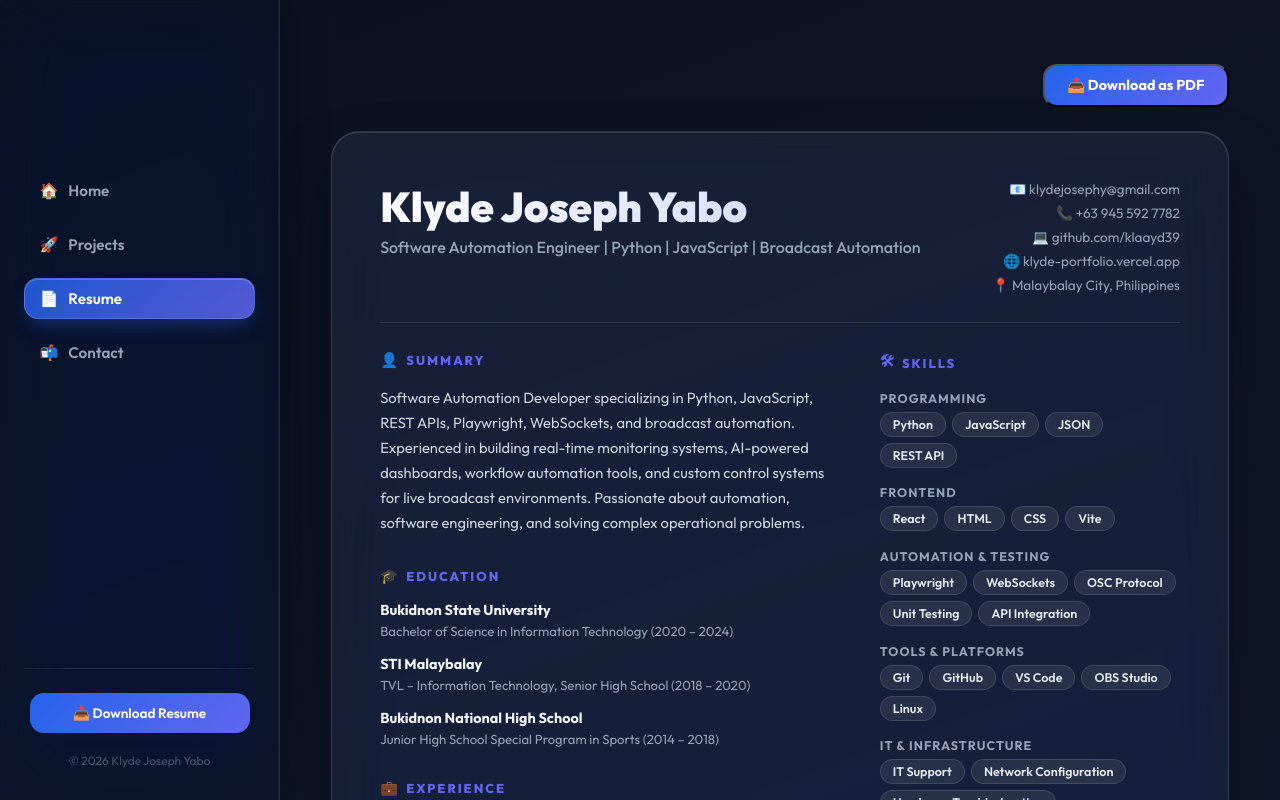
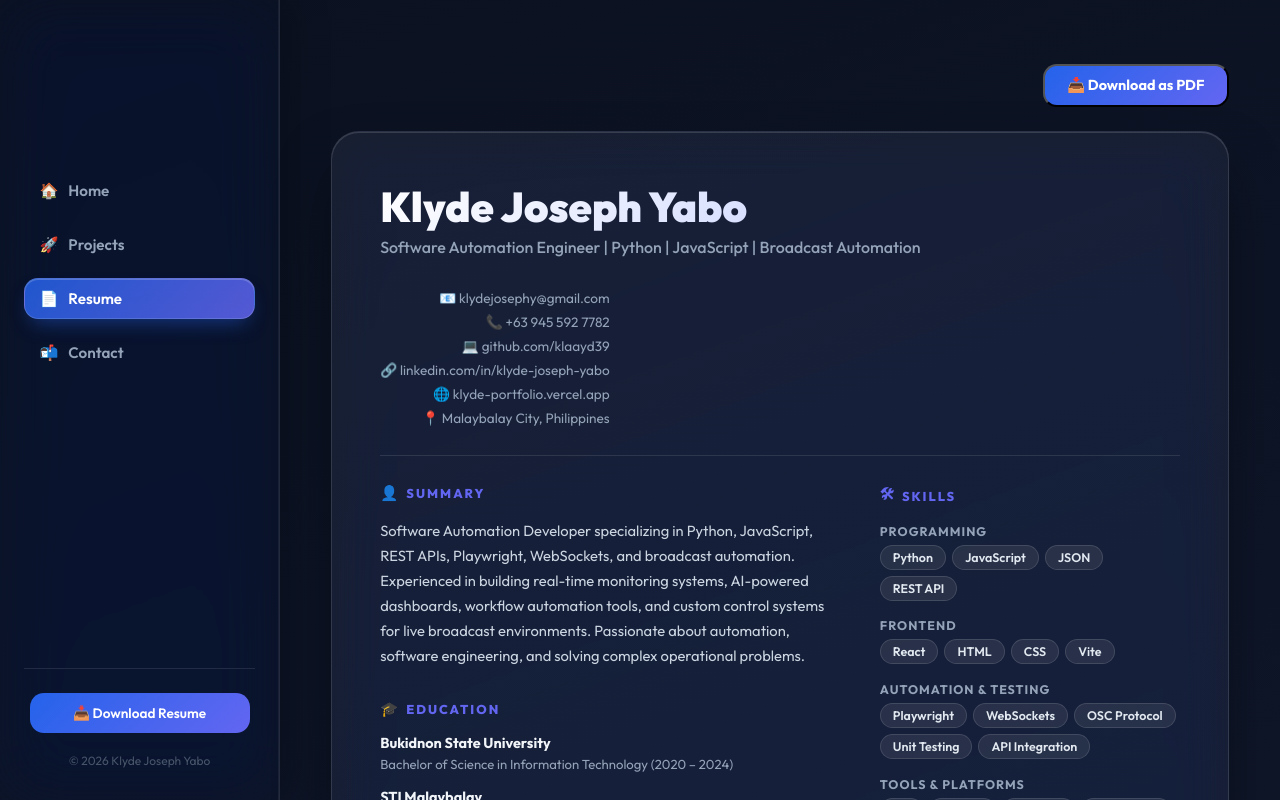
Before and after one commit to klaayd39/personal-portfolio, a React (Vite) app: page /resume in a window 1280 px wide. Shown: the top 800 px of the page. Built offline with nearby package versions, Linux system fonts and the light colour scheme; no server answers.

Commit message:
add: LinkedIn profile link to resume contact block

```diff
--- a/src/pages/Resume.jsx
+++ b/src/pages/Resume.jsx
@@ -28,6 +28,7 @@
             <a href="mailto:klydejosephy@gmail.com">📧 klydejosephy@gmail.com</a>
             <span>📞 +63 945 592 7782</span>
             <a href="https://github.com/klaayd39" target="_blank" rel="noreferrer">💻 github.com/klaayd39</a>
+            <a href="https://www.linkedin.com/in/klyde-joseph-yabo-a38286373/" target="_blank" rel="noreferrer">🔗 linkedin.com/in/klyde-joseph-yabo</a>
             <a href="https://klyde-portfolio.vercel.app" target="_blank" rel="noreferrer">🌐 klyde-portfolio.vercel.app</a>
             <span>📍 Malaybalay City, Philippines</span>
           </div>
```
